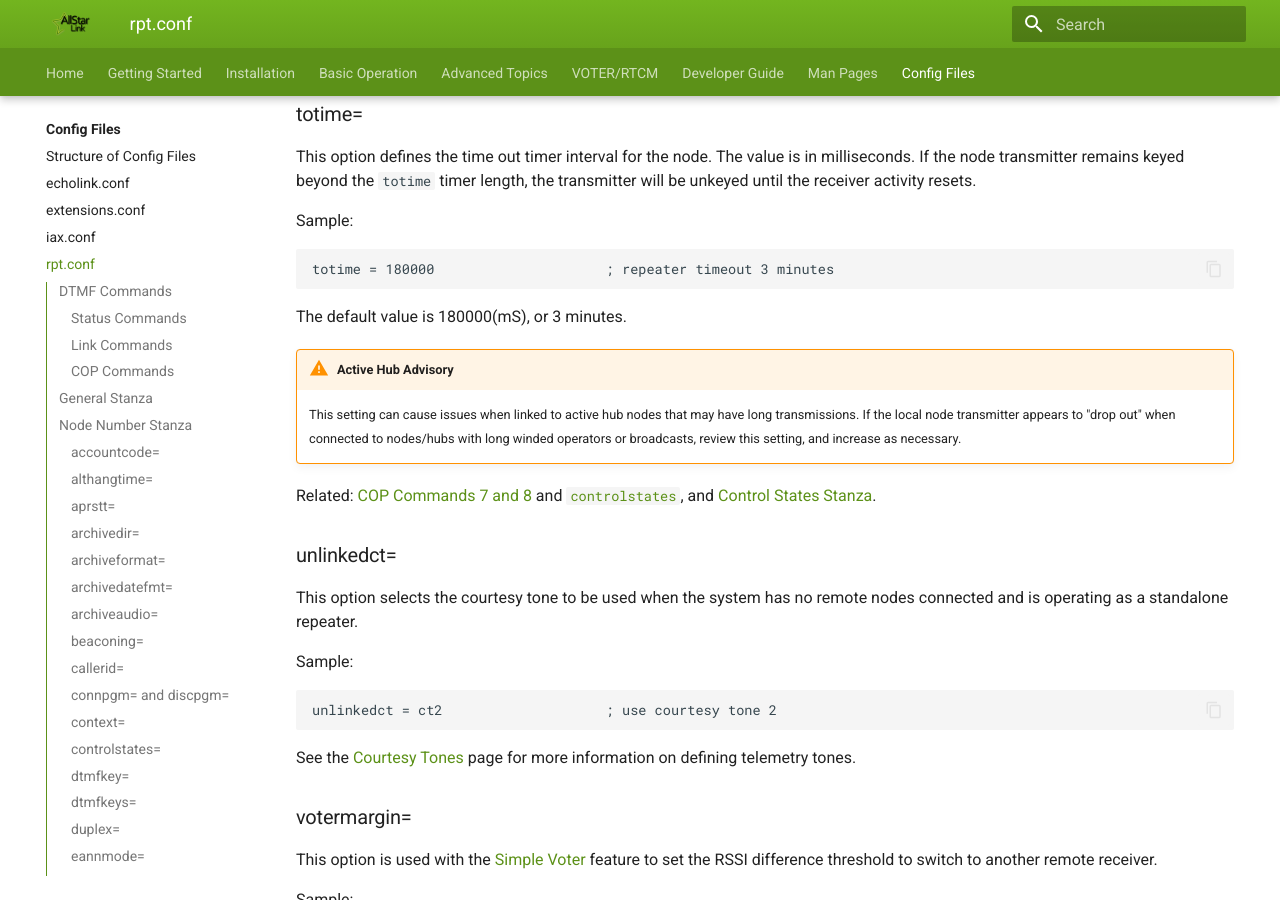
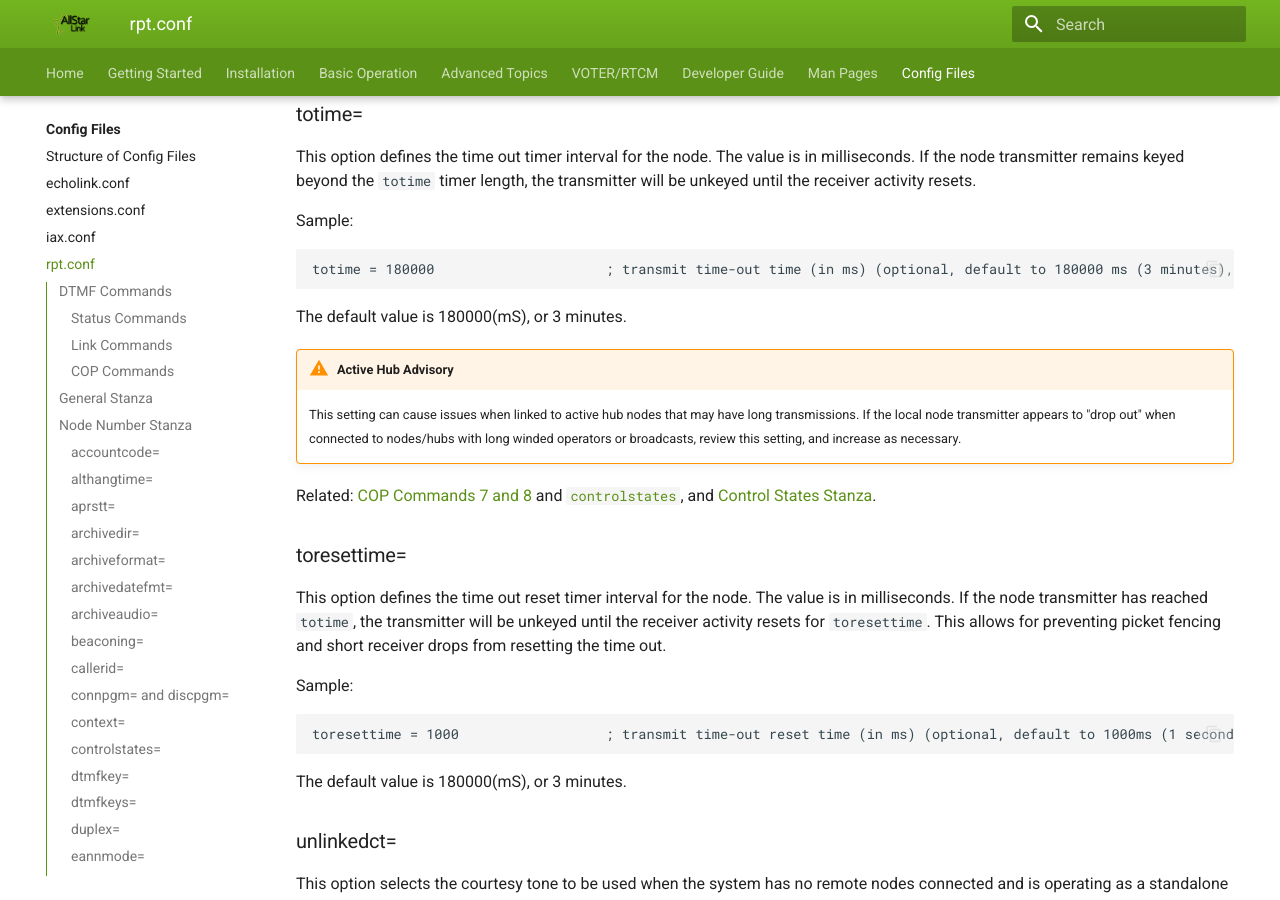
Before and after one commit to AllStarLink/ASL3-Manual, an MkDocs documentation site: the page built from docs/config/rpt_conf.md, in a window 1280 px wide and 900 px high, scrolled down 35247 px. Built offline with MkDocs 1.6.1 and Material for MkDocs 9.7.7, drawn with Linux system fonts in a browser that asks for light colours.

Commit message:
add toresettime

````diff
--- a/docs/config/rpt_conf.md
+++ b/docs/config/rpt_conf.md
@@ -1337,7 +1337,7 @@ This option defines the time out timer interval for the node. The value is in mi
 Sample:
 
 ```
-totime = 180000                     ; repeater timeout 3 minutes
+totime = 180000                     ; transmit time-out time (in ms) (optional, default to 180000 ms (3 minutes), maximum 9999999 ms (166 minutes))
 ```
 The default value is 180000(mS), or 3 minutes.
 
@@ -1345,6 +1345,17 @@ The default value is 180000(mS), or 3 minutes.
     This setting can cause issues when linked to active hub nodes that may have long transmissions. If the local node transmitter appears to "drop out" when connected to nodes/hubs with long winded operators or broadcasts, review this setting, and increase as necessary.
 
 Related: [COP Commands 7 and 8](#cop-commands) and [`controlstates`](#controlstates), and [Control States Stanza](#control-states-stanza).
+
+### toresettime=
+This option defines the time out reset timer interval for the node. The value is in milliseconds. If the node transmitter has reached `totime`, the transmitter will be unkeyed until the receiver activity resets for `toresettime`.  This allows for preventing picket fencing and short receiver drops from resetting the time out.
+
+Sample:
+
+```
+toresettime = 1000                  ; transmit time-out reset time (in ms) (optional, default to 1000ms (1 second), maximum 10000 ms (10 seconds))
+```
+The default value is 180000(mS), or 3 minutes.
+
 
 ### unlinkedct=
 This option selects the courtesy tone to be used when the system has no remote nodes connected and is operating as a standalone repeater.
````
